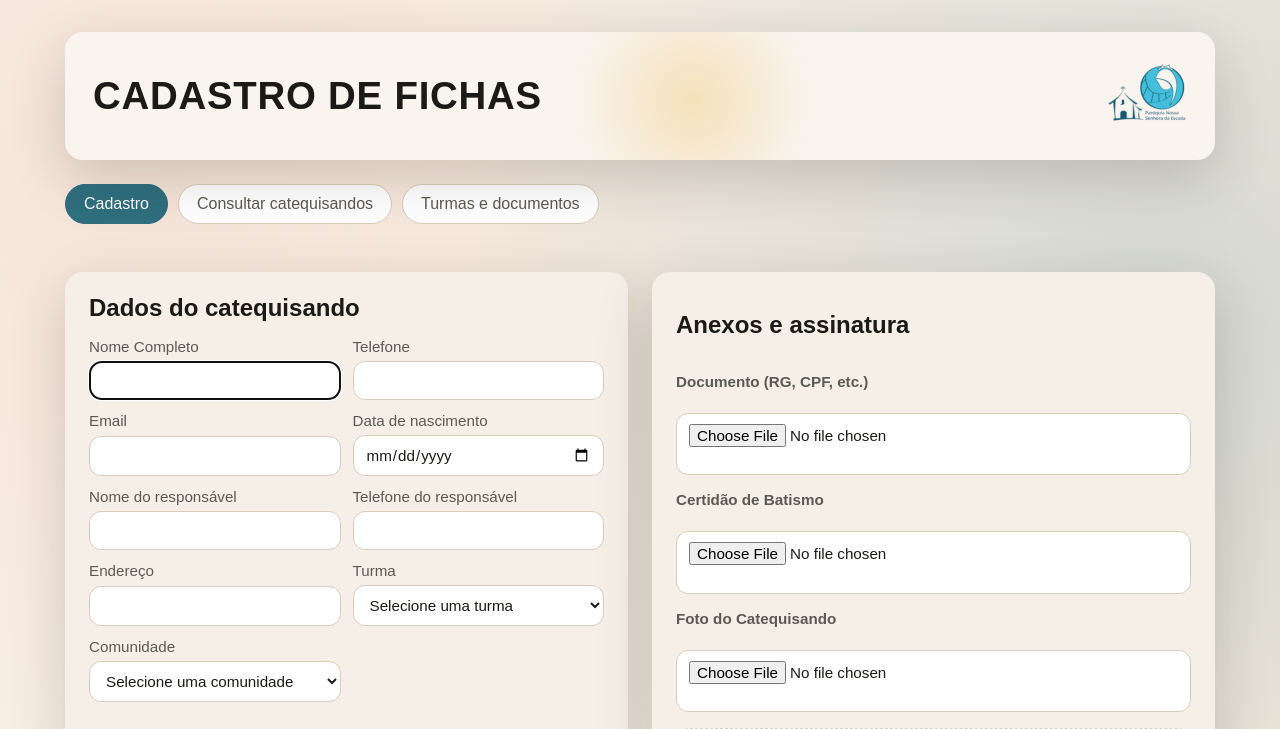
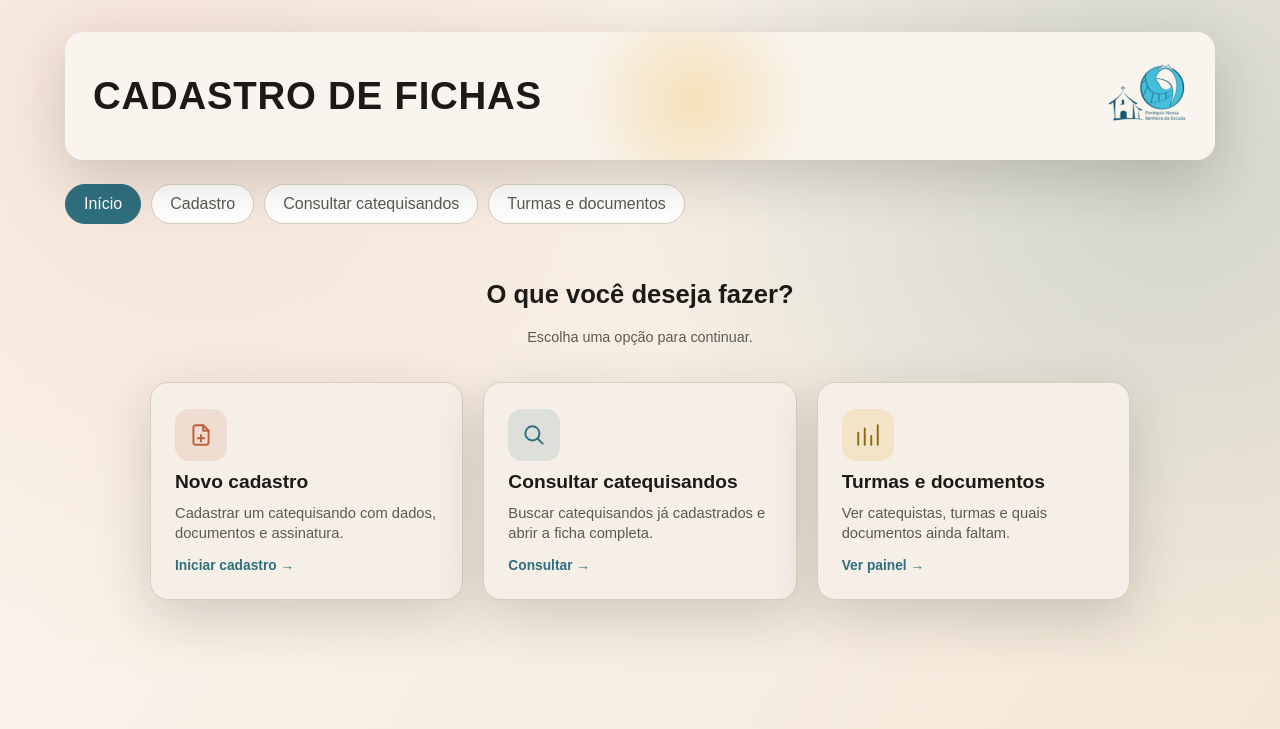
Before and after one commit to shadoways/catequese-escada, a web app: page / in a window 1280 px wide. Shown: the top 729 px of the page. After the commit the page ends 649 px from the top, so only its background shows below. Run offline with its HTML, style and script files only (its server is not run), Linux system fonts and the light colour scheme; data that the repository does not hold is empty.

Commit message:
Adiciona tela de menu inicial (Início) antes do cadastro
Nova tela de entrada com 3 cartões (Novo cadastro, Consultar
catequisandos, Turmas e documentos), reaproveitando cores, fontes e
estilo do painel existente. O menu de abas atual foi mantido, com um
novo botão 'Início' para voltar a essa tela.

Corrige de quebra um bug latente em .shell (display:grid sem
grid-template-columns), que fazia o conteúdo mais largo da página
esticar a tela inteira em telas estreitas; o restante do layout
(.layout) já evitava isso com minmax(0, 1fr).

```diff
--- a/src/main/resources/static/index.html
+++ b/src/main/resources/static/index.html
@@ -15,14 +15,57 @@
     </header>
 
     <nav class="tabs" id="main-tabs">
-      <button type="button" class="tab-btn active" data-tab="cadastro">Cadastro</button>
+      <button type="button" class="tab-btn active" data-tab="menu">Início</button>
+      <button type="button" class="tab-btn" data-tab="cadastro">Cadastro</button>
       <button type="button" class="tab-btn" data-tab="consulta">Consultar catequisandos</button>
       <button type="button" class="tab-btn" data-tab="dashboard">Turmas e documentos</button>
     </nav>
 
     <div id="lote-progresso" class="summary" hidden></div>
 
-    <div class="layout tab-content" id="tab-cadastro" data-tab-content="cadastro">
+    <div class="tab-content" id="tab-menu" data-tab-content="menu">
+      <section class="menu-hero">
+        <h2>O que você deseja fazer?</h2>
+        <p class="muted">Escolha uma opção para continuar.</p>
+      </section>
+      <div class="menu-grid">
+        <button type="button" class="menu-card" data-tab="cadastro">
+          <span class="menu-card-icon menu-card-icon--cadastro" aria-hidden="true">
+            <svg viewBox="0 0 24 24" width="26" height="26" fill="none" stroke="currentColor" stroke-width="1.8" stroke-linecap="round" stroke-linejoin="round">
+              <path d="M14 3H7a2 2 0 0 0-2 2v14a2 2 0 0 0 2 2h10a2 2 0 0 0 2-2V8l-5-5z" />
+              <path d="M14 3v5h5" />
+              <path d="M12 12v6M9 15h6" />
+            </svg>
+          </span>
+          <h3>Novo cadastro</h3>
+          <p>Cadastrar um catequisando com dados, documentos e assinatura.</p>
+          <span class="menu-card-cta">Iniciar cadastro →</span>
+        </button>
+        <button type="button" class="menu-card" data-tab="consulta">
+          <span class="menu-card-icon menu-card-icon--consulta" aria-hidden="true">
+            <svg viewBox="0 0 24 24" width="26" height="26" fill="none" stroke="currentColor" stroke-width="1.8" stroke-linecap="round" stroke-linejoin="round">
+              <circle cx="10.5" cy="10.5" r="6.5" />
+              <path d="M20 20l-4.35-4.35" />
+            </svg>
+          </span>
+          <h3>Consultar catequisandos</h3>
+          <p>Buscar catequisandos já cadastrados e abrir a ficha completa.</p>
+          <span class="menu-card-cta">Consultar →</span>
+        </button>
+        <button type="button" class="menu-card" data-tab="dashboard">
+          <span class="menu-card-icon menu-card-icon--dashboard" aria-hidden="true">
+            <svg viewBox="0 0 24 24" width="26" height="26" fill="none" stroke="currentColor" stroke-width="1.8" stroke-linecap="round" stroke-linejoin="round">
+              <path d="M3 21V10M9 21V6M15 21V13M21 21V3" />
+            </svg>
+          </span>
+          <h3>Turmas e documentos</h3>
+          <p>Ver catequistas, turmas e quais documentos ainda faltam.</p>
+          <span class="menu-card-cta">Ver painel →</span>
+        </button>
+      </div>
+    </div>
+
+    <div class="layout tab-content" id="tab-cadastro" data-tab-content="cadastro" hidden>
       <section class="panel" id="section-catequisando">
         <div class="row" style="justify-content: space-between;">
           <h2>Dados do catequisando</h2>
--- a/src/main/resources/static/script.js
+++ b/src/main/resources/static/script.js
@@ -934,6 +934,11 @@ document.querySelectorAll('.tab-btn').forEach((btn) => {
   btn.addEventListener('click', () => switchTab(btn.dataset.tab));
 });
 
+// Cards da tela inicial levam para a mesma aba que o botão do menu superior.
+document.querySelectorAll('.menu-card').forEach((card) => {
+  card.addEventListener('click', () => switchTab(card.dataset.tab));
+});
+
 // ---- Consulta de catequisandos ----
 // Preenche um <select> de filtro preservando a opção que já estava marcada.
 const preencherFiltro = (selectId, textoPadrao, itens, getValor, getTexto) => {
--- a/src/main/resources/static/style.css
+++ b/src/main/resources/static/style.css
@@ -30,6 +30,7 @@ body {
   max-width: 1150px;
   margin: 0 auto;
   display: grid;
+  grid-template-columns: minmax(0, 1fr);
   gap: 24px;
 }
 
@@ -415,6 +416,99 @@ canvas {
 }
 
 .tab-content[hidden] { display: none; }
+
+/* ==========================================================================
+   Menu inicial — tela de entrada com os atalhos para cadastro e consultas.
+   Reaproveita as variáveis, sombra e raio já definidos acima.
+   ========================================================================== */
+
+.menu-hero {
+  text-align: center;
+  display: grid;
+  gap: 6px;
+  margin: 8px 0 22px;
+}
+
+.menu-hero h2 { font-size: 1.6rem; }
+
+.menu-grid {
+  display: grid;
+  grid-template-columns: repeat(auto-fit, minmax(250px, 1fr));
+  gap: 20px;
+  max-width: 980px;
+  margin: 0 auto;
+}
+
+.menu-card {
+  display: grid;
+  justify-items: start;
+  gap: 10px;
+  text-align: left;
+  background: var(--paper);
+  border: 1px solid var(--stroke);
+  border-radius: var(--radius);
+  box-shadow: var(--shadow);
+  padding: 26px 24px;
+  color: var(--ink);
+  cursor: pointer;
+  transition: transform 180ms ease, box-shadow 180ms ease, border-color 180ms ease;
+  animation: rise 600ms ease-out;
+}
+
+.menu-grid .menu-card:nth-child(2) { animation-delay: 100ms; }
+.menu-grid .menu-card:nth-child(3) { animation-delay: 180ms; }
+
+.menu-card:hover,
+.menu-card:focus-visible {
+  transform: translateY(-4px);
+  box-shadow: 0 22px 60px rgba(33, 28, 20, 0.22);
+  border-color: var(--accent-2);
+  outline: none;
+}
+
+.menu-card h3 {
+  margin: 0;
+  font-family: Arial, sans-serif;
+  font-size: 1.2rem;
+}
+
+.menu-card p {
+  margin: 0;
+  color: var(--muted);
+  font-size: 0.92rem;
+  line-height: 1.4;
+}
+
+.menu-card-icon {
+  width: 52px;
+  height: 52px;
+  border-radius: 14px;
+  display: flex;
+  align-items: center;
+  justify-content: center;
+}
+
+.menu-card-icon--cadastro {
+  background: rgba(192, 95, 60, 0.12);
+  color: var(--accent);
+}
+
+.menu-card-icon--consulta {
+  background: rgba(47, 111, 126, 0.12);
+  color: var(--accent-2);
+}
+
+.menu-card-icon--dashboard {
+  background: rgba(241, 201, 122, 0.3);
+  color: #8b6914;
+}
+
+.menu-card-cta {
+  margin-top: 4px;
+  font-size: 0.86rem;
+  font-weight: 600;
+  color: var(--accent-2);
+}
 
 .result-list {
   display: grid;
```
